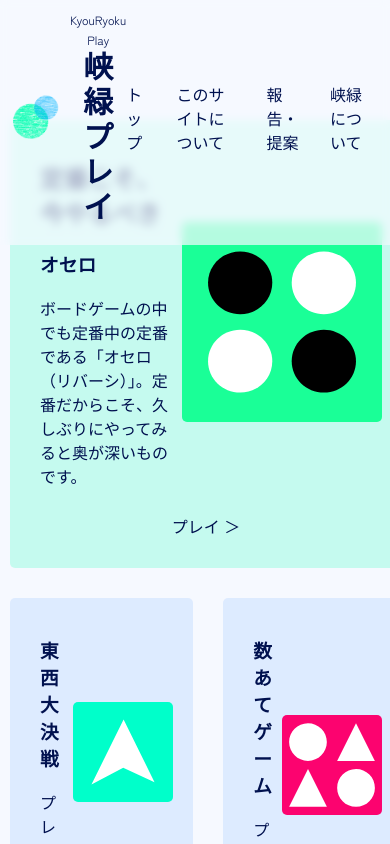
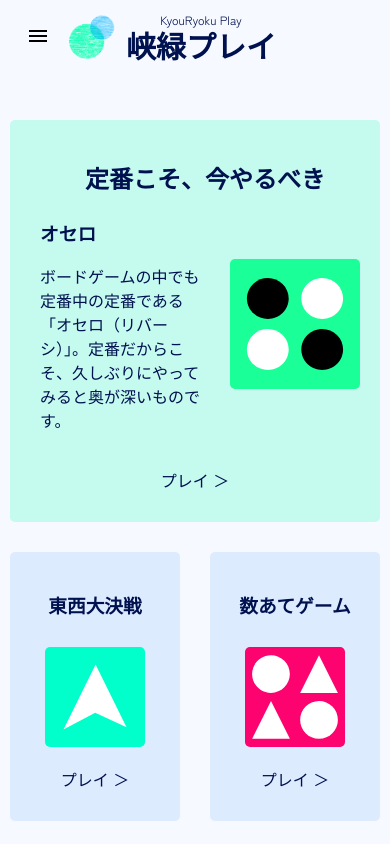
Before and after one commit to goshieta/kyouryoku-play, a Next.js app: page / in a window 390 px wide. Shown: the top 844 px of the page. Built offline with nearby package versions, Linux system fonts and the light colour scheme.

Commit message:
トップ画面　スマホ対応

```diff
--- a/components/GameTile.tsx
+++ b/components/GameTile.tsx
@@ -35,16 +35,15 @@ export default function GameTile(props: gameTilePropsType) {
           : {}),
       }}
     >
-      <div id={styles.top}>
+      <div
+        id={styles.top}
+        className={props.size == "big" ? styles.bigTile : styles.smallTile}
+      >
         <div id={styles.left}>
-          {props.size == "big" ? <h2>{thisGameInfo.catchCopy}</h2> : <></>}
+          <h2>{thisGameInfo.catchCopy}</h2>
           <h3>{thisGameInfo.title}</h3>
-          {props.size == "big" ? <p>{thisGameInfo.description}</p> : <></>}
-          {props.size == "small" ? (
-            <Link href={`/games/${thisGameInfo.gameCode}`}>プレイ ＞</Link>
-          ) : (
-            <></>
-          )}
+          <p>{thisGameInfo.description}</p>
+          <Link href={`/games/${thisGameInfo.gameCode}`}>プレイ ＞</Link>
         </div>
         <div
           id={styles.right}
@@ -58,13 +57,12 @@ export default function GameTile(props: gameTilePropsType) {
           />
         </div>
       </div>
-      {props.size == "big" ? (
-        <div id={styles.bottom}>
-          <Link href={`/games/${thisGameInfo.gameCode}`}>プレイ ＞</Link>
-        </div>
-      ) : (
-        <></>
-      )}
+      <div
+        id={styles.bottom}
+        className={props.size == "big" ? styles.bigTile : styles.smallTile}
+      >
+        <Link href={`/games/${thisGameInfo.gameCode}`}>プレイ ＞</Link>
+      </div>
     </div>
   );
 }
--- a/components/Header.tsx
+++ b/components/Header.tsx
@@ -4,6 +4,9 @@ import styles from "../styles/components/header.module.css";
 export default function Header() {
   return (
     <div id={styles.Header}>
+      <button id={styles.openMenu}>
+        <img src="/navigation/menu.svg" alt="メニュー" />
+      </button>
       <a id={styles.titleArea} href="/">
         <div id={styles.titleIconArea}>
           <img src="/icon.png" alt="" width="50" height="50" />
--- a/styles/components/gameTile.module.css
+++ b/styles/components/gameTile.module.css
@@ -52,6 +52,15 @@
   width: 45%;
   padding-left: 10px;
 }
+.smallTile #left h2 {
+  display: none;
+}
+.smallTile #left p {
+  display: none;
+}
+.bigTile #left a {
+  display: none;
+}
 
 #right {
   display: flex;
@@ -78,3 +87,50 @@
   margin: 10px 0;
   text-align: center;
 }
+#bottom.smallTile a {
+  display: none;
+}
+
+@media screen and (max-width: 959px) {
+}
+@media screen and (max-width: 519px) {
+  #top.smallTile {
+    flex-flow: column;
+  }
+  .smallTile #left {
+    width: 100%;
+    padding: 0;
+    text-align: center;
+  }
+  #left a {
+    display: none;
+  }
+  #bottom.smallTile {
+    padding-top: 10px;
+  }
+  #bottom.smallTile a {
+    display: block;
+  }
+
+  .bigTile {
+    position: relative;
+    padding-top: 50px;
+  }
+  .bigTile #left {
+    padding: 10px;
+    width: 100%;
+  }
+  .bigTile #left h2 {
+    position: absolute;
+    top: 0px;
+    width: 100%;
+    text-align: center;
+  }
+  .bigTile #right img {
+    width: 130px;
+    height: 130px;
+  }
+  #bottom.bigTile {
+    padding: 0;
+  }
+}
--- a/styles/components/header.module.css
+++ b/styles/components/header.module.css
@@ -11,6 +11,16 @@
   backdrop-filter: blur(5px);
 }
 
+#openMenu {
+  display: none;
+  background-color: rgba(0, 0, 0, 0);
+  border: none;
+  outline: none;
+  margin: 0 10px;
+}
+#openMenu button {
+  display: block;
+}
 /*タイトルエリア*/
 #titleArea {
   display: flex;
@@ -61,3 +71,13 @@
   color: var(--link-color);
   transition: color 0.2s;
 }
+
+/*レスポンシブCSS*/
+@media screen and (max-width: 720px) {
+  #openMenu {
+    display: block;
+  }
+  #linkArea {
+    display: none;
+  }
+}
```
Also changed, not shown: public/navigation/menu.svg (added).
